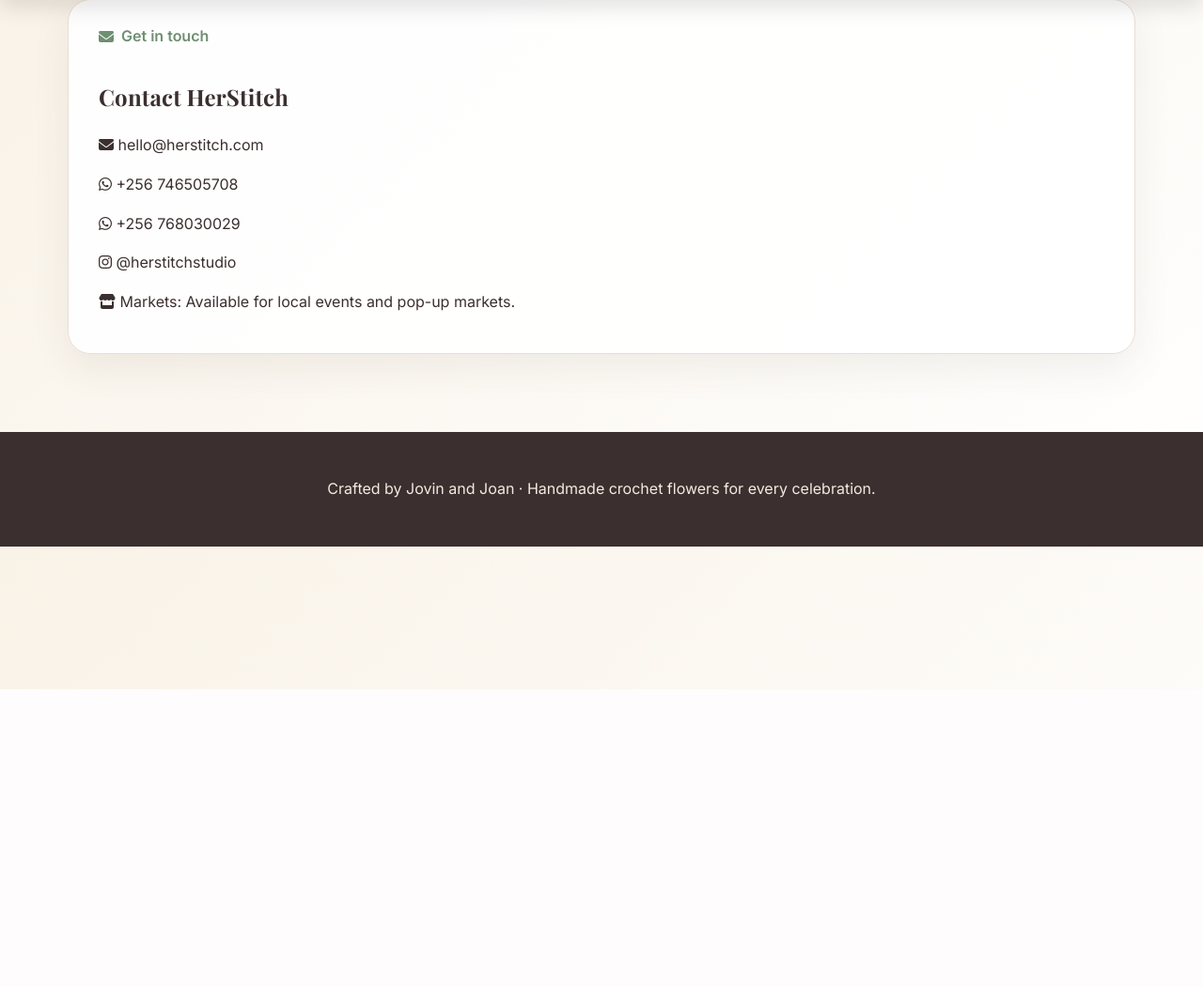
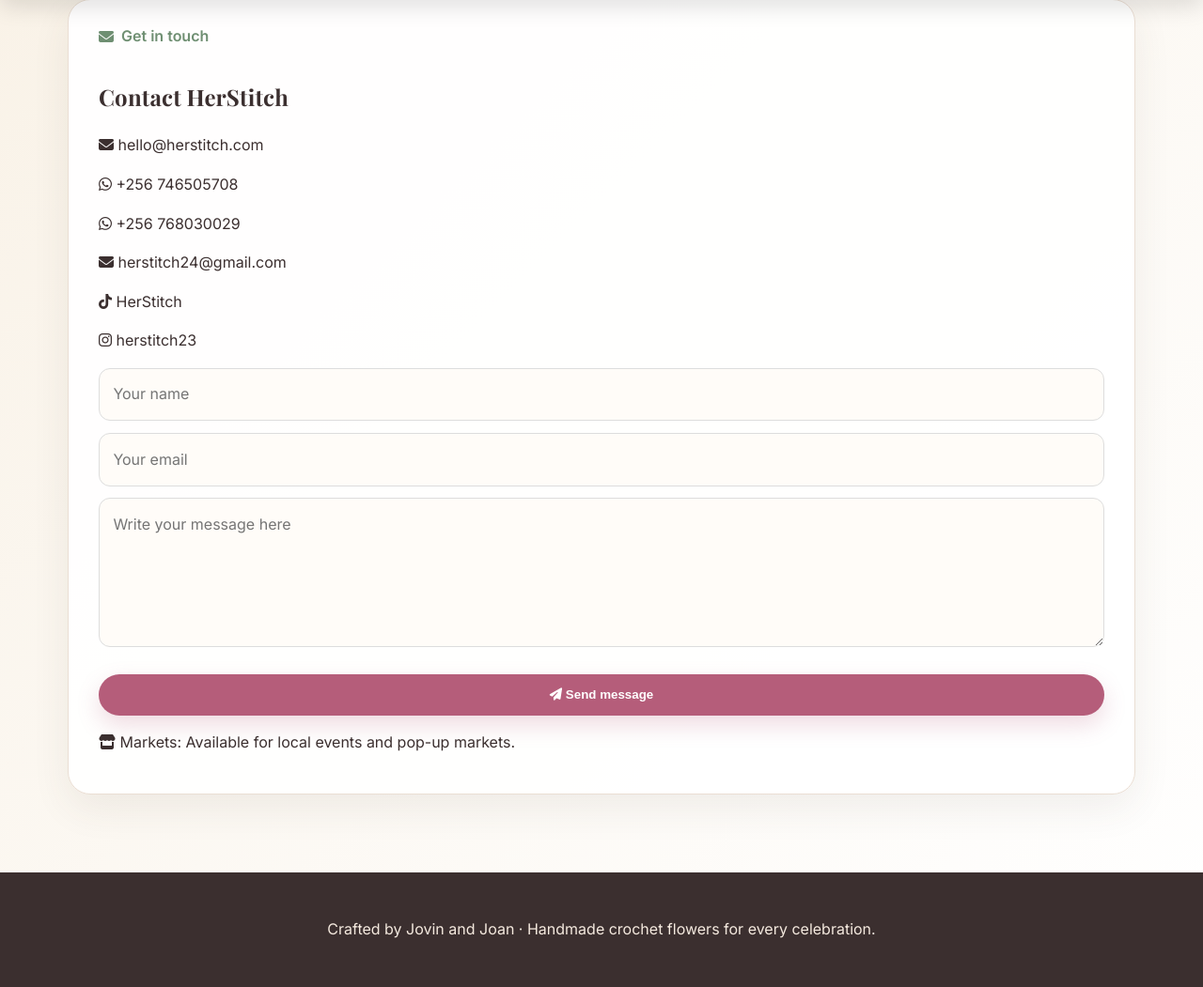
Before and after one commit to Aribe-24/HerStitch, a Flask app: page /contact in a window 1280 px wide. Shown: the part 66-1117 px from the top of the page at 94% size. Before the commit the page ends 800 px from the top, so only its background shows below. Run offline with Flask 3, Linux system fonts and the light colour scheme.

Commit message:
added email

```diff
--- a/app.py
+++ b/app.py
@@ -1,6 +1,13 @@
+import base64
+import json
 import os
+import smtplib
 import sqlite3
+import urllib.request
 from datetime import date
+from email.message import EmailMessage
+from urllib.parse import urlencode
+
 from flask import Flask, g, render_template, request
 
 app = Flask(__name__)
@@ -69,6 +76,73 @@ with app.app_context():
     init_db()
 
 
+def send_notification(message_data):
+    name = (message_data.get("name") or "").strip()
+    email = (message_data.get("email") or "").strip()
+    details = (message_data.get("details") or "").strip()
+    subject = f"New HerStitch enquiry from {name or 'a visitor'}"
+    body = f"Name: {name}\nEmail: {email}\n\nMessage:\n{details}"
+
+    email_sent = False
+    whatsapp_sent = False
+
+    smtp_server = os.getenv("MAIL_SERVER")
+    smtp_port = int(os.getenv("MAIL_PORT", "587"))
+    smtp_username = os.getenv("MAIL_USERNAME")
+    smtp_password = os.getenv("MAIL_PASSWORD")
+    recipient = os.getenv("MAIL_RECIPIENT", "herstitch24@gmail.com")
+    sender = os.getenv("MAIL_DEFAULT_SENDER", smtp_username or "no-reply@herstitch.local")
+
+    if smtp_server and smtp_username and smtp_password:
+        try:
+            message = EmailMessage()
+            message["Subject"] = subject
+            message["From"] = sender
+            message["To"] = recipient
+            message.set_content(body)
+            with smtplib.SMTP(smtp_server, smtp_port) as smtp:
+                smtp.starttls()
+                smtp.login(smtp_username, smtp_password)
+                smtp.send_message(message)
+            email_sent = True
+        except Exception as exc:
+            app.logger.exception("Email notification failed: %s", exc)
+    else:
+        app.logger.info("Email notification skipped because SMTP settings are not configured")
+
+    twilio_sid = os.getenv("TWILIO_ACCOUNT_SID")
+    twilio_token = os.getenv("TWILIO_AUTH_TOKEN")
+    twilio_from = os.getenv("TWILIO_WHATSAPP_FROM")
+    twilio_to = os.getenv("TWILIO_WHATSAPP_TO")
+
+    if twilio_sid and twilio_token and twilio_from and twilio_to:
+        try:
+            payload = urlencode(
+                {
+                    "To": twilio_to,
+                    "From": twilio_from,
+                    "Body": f"New HerStitch enquiry from {name}: {details[:160]}",
+                }
+            ).encode("utf-8")
+            request = urllib.request.Request(
+                f"https://api.twilio.com/2010-04-01/Accounts/{twilio_sid}/Messages.json",
+                data=payload,
+                headers={
+                    "Authorization": "Basic " + base64.b64encode(f"{twilio_sid}:{twilio_token}".encode("utf-8")).decode("utf-8"),
+                    "Content-Type": "application/x-www-form-urlencoded",
+                },
+            )
+            with urllib.request.urlopen(request) as response:
+                response.read()
+            whatsapp_sent = True
+        except Exception as exc:
+            app.logger.exception("WhatsApp notification failed: %s", exc)
+    else:
+        app.logger.info("WhatsApp notification skipped because Twilio settings are not configured")
+
+    return {"email_sent": email_sent, "whatsapp_sent": whatsapp_sent}
+
+
 def validate_custom_order(form_data):
     errors = {}
     name = (form_data.get("name") or "").strip()
@@ -90,6 +164,22 @@ def validate_custom_order(form_data):
             errors["event_date"] = "Please enter a valid date"
     if len(details) < 10:
         errors["details"] = "Please provide at least 10 characters"
+
+    return errors
+
+
+def validate_contact_message(form_data):
+    errors = {}
+    name = (form_data.get("name") or "").strip()
+    email = (form_data.get("email") or "").strip()
+    message = (form_data.get("message") or "").strip()
+
+    if len(name) < 2:
+        errors["name"] = "Please enter at least 2 characters"
+    if "@" not in email or "." not in email:
+        errors["email"] = "Please enter a valid email address"
+    if len(message) < 10:
+        errors["message"] = "Please provide at least 10 characters"
 
     return errors
 
@@ -127,6 +217,15 @@ def custom_orders():
                 (form_data.get("name", ""), form_data.get("email", ""), form_data.get("event_date", ""), form_data.get("details", "")),
             )
             db.commit()
+            send_notification(
+                {
+                    "name": form_data.get("name", ""),
+                    "email": form_data.get("email", ""),
+                    "details": (
+                        f"Custom order request for {form_data.get('event_date', '')}: {form_data.get('details', '')}"
+                    ),
+                }
+            )
             return render_template("custom_orders.html", submitted=True, active_page="custom-orders")
 
     return render_template(
@@ -138,9 +237,31 @@ def custom_orders():
     )
 
 
-@app.route("/contact")
+@app.route("/contact", methods=["GET", "POST"])
 def contact():
-    return render_template("contact.html", active_page="contact")
+    form_data = request.form
+    errors = {}
+    submitted = False
+
+    if request.method == "POST":
+        errors = validate_contact_message(form_data)
+        if not errors:
+            send_notification(
+                {
+                    "name": form_data.get("name", ""),
+                    "email": form_data.get("email", ""),
+                    "details": form_data.get("message", ""),
+                }
+            )
+            submitted = True
+
+    return render_template(
+        "contact.html",
+        active_page="contact",
+        errors=errors,
+        form_data=form_data,
+        submitted=submitted,
+    )
 
 
 if __name__ == "__main__":
--- a/templates/contact.html
+++ b/templates/contact.html
@@ -9,7 +9,23 @@
         rel="noopener noreferrer">+256 746505708</a></p>
     <p><i class="fa-brands fa-whatsapp"></i> <a href="https://wa.me/256768030029" target="_blank"
         rel="noopener noreferrer">+256 768030029</a></p>
-    <p><i class="fa-brands fa-instagram"></i> @herstitchstudio</p>
+    <p><i class="fa-solid fa-envelope"></i> <a href="mailto:herstitch24@gmail.com">herstitch24@gmail.com</a></p>
+    <p><i class="fa-brands fa-tiktok"></i> HerStitch</p>
+    <p><i class="fa-brands fa-instagram"></i> herstitch23</p>
+    {% if submitted %}
+    <div class="panel" style="background: #f3fff8; border: 1px solid #b9e6c9; margin-top: 1rem;">
+      <p style="margin: 0; color: #2f6f4f;"><i class="fa-solid fa-circle-check"></i> Thanks for your message. We will
+        contact you shortly.</p>
+    </div>
+    {% else %}
+    <form method="post" action="/contact" style="margin-top: 1rem;">
+      <input name="name" value="{{ form_data.get('name', '') }}" placeholder="Your name">
+      <input name="email" type="email" value="{{ form_data.get('email', '') }}" placeholder="Your email">
+      <textarea name="message" rows="5"
+        placeholder="Write your message here">{{ form_data.get('message', '') }}</textarea>
+      <button class="btn" type="submit"><i class="fa-solid fa-paper-plane"></i> Send message</button>
+    </form>
+    {% endif %}
     <p><i class="fa-solid fa-store"></i> Markets: Available for local events and pop-up markets.</p>
   </div>
 </section>
```
Also changed, not shown: tests/test_app.py (+16 -0 lines), herstitch.db (added).
